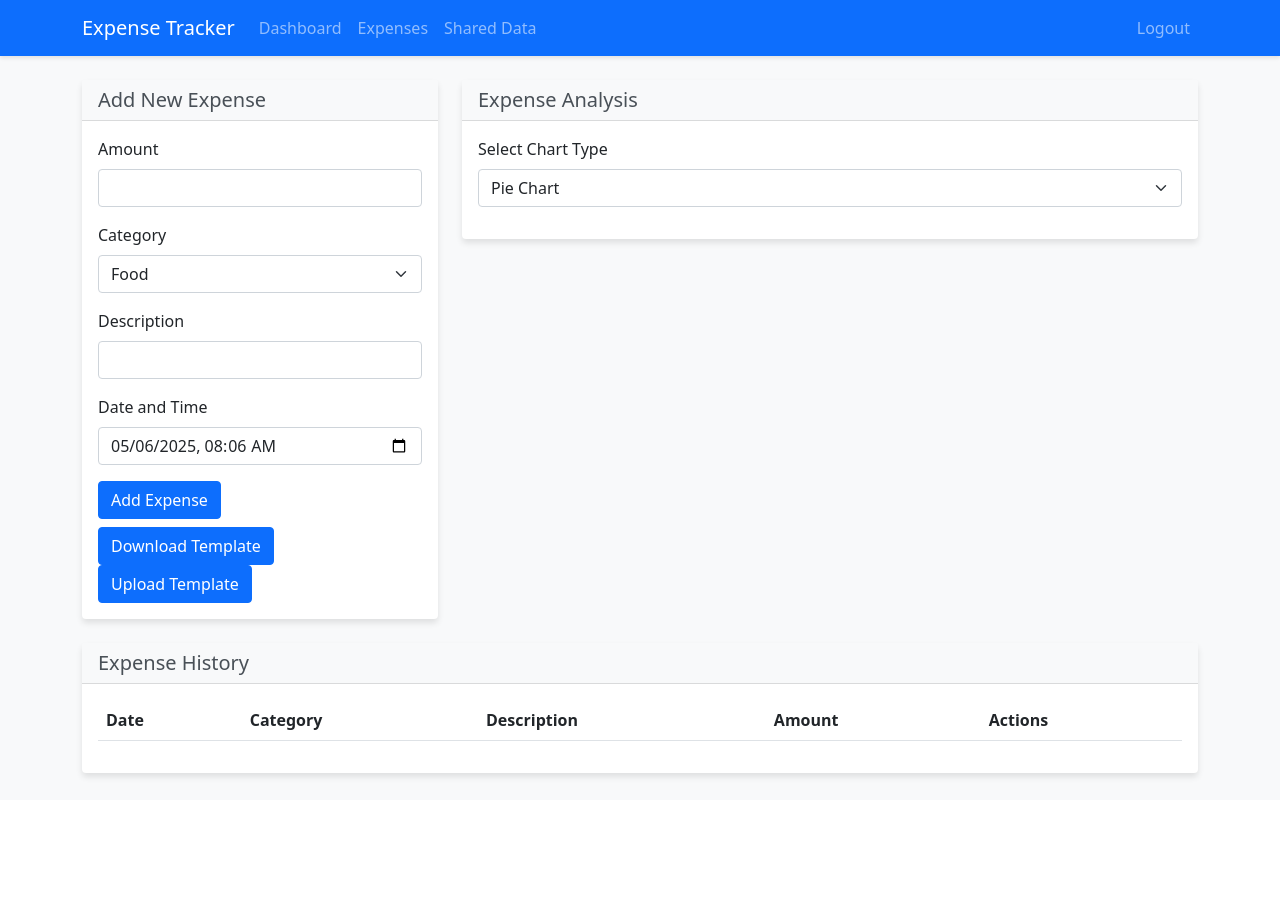
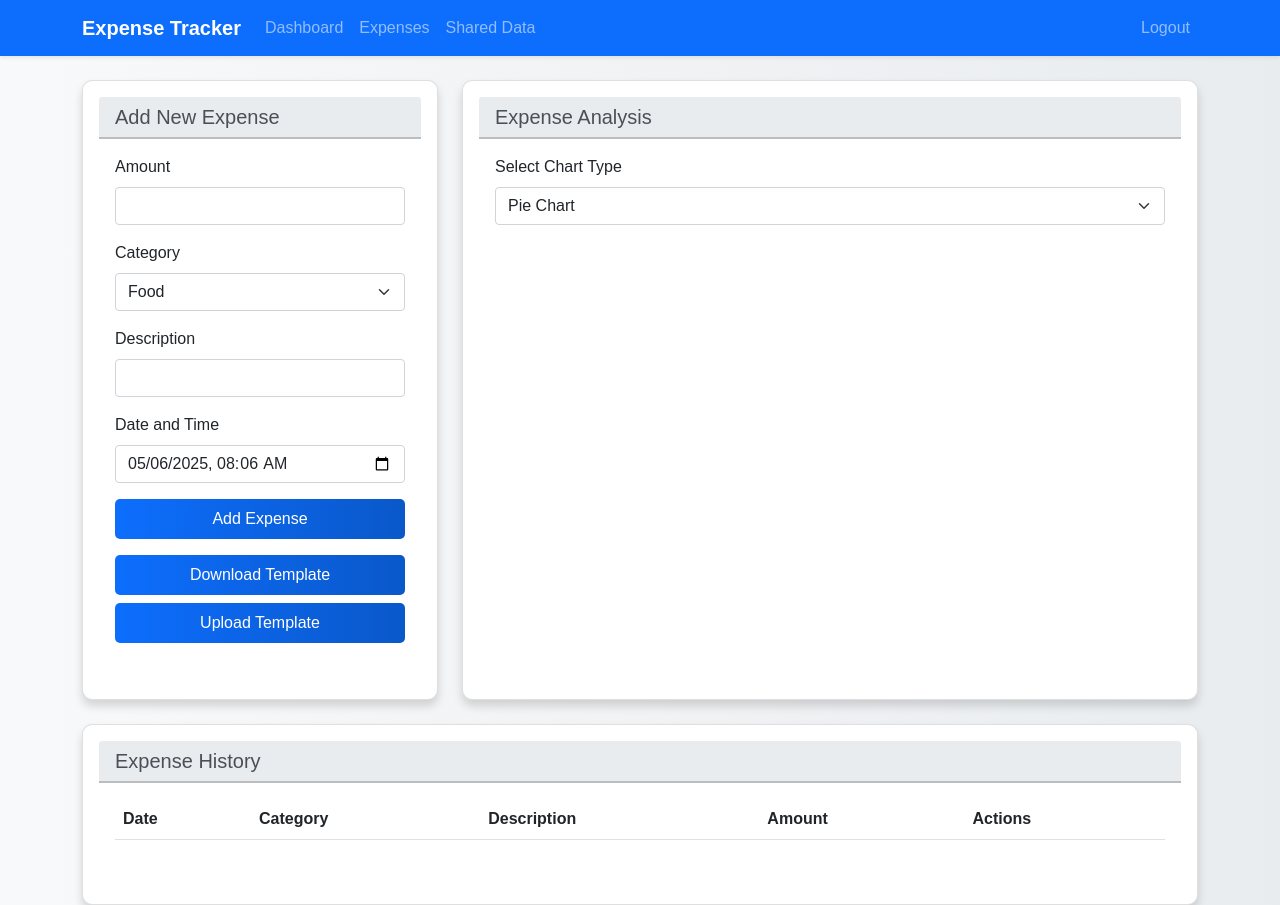
Before and after one commit to MengSunDom/CITS5505project, a Flask app: page /expenses in a window 1280 px wide. Before the commit the page ends 779 px from the top, so only its background shows below. Run offline with Flask 3, Linux system fonts and the light colour scheme; the visitor is signed in with stand-in values (Sample User, id 1); data that the repository does not hold is empty; some libraries are stand-ins or nearby versions.

Commit message:
style(dashboard): 💄 Enhance card styles for better readability and uniformity style(expenses): 💄 Implement unified button styles and card spacing style(shared_data): 💄 Improve table padding and hover effects style(style): 💄 Update overall page styling with gradients and shadows

```diff
--- a/static/css/expenses.css
+++ b/static/css/expenses.css
@@ -13,3 +13,40 @@
 #shareModal .modal-content {
     box-shadow: 0 4px 6px rgba(0, 0, 0, 0.1);
 }
+
+/* Unified button styles */
+#expenseForm button,
+#downloadTemplate,
+#uploadButton {
+    background-color: #0d6efd; /* Primary blue color */
+    color: #ffffff; /* White text */
+    border: none; /* Remove border */
+    border-radius: 5px; /* Rounded corners */
+    padding: 0.5rem 1rem; /* Consistent padding */
+    font-size: 1rem; /* Consistent font size */
+    transition: background-color 0.2s ease-in-out;
+    width: 100%; /* Ensure buttons are the same width */
+    margin-bottom: 0.5rem; /* Add spacing between buttons */
+    text-align: center; /* Center-align text */
+}
+
+#expenseForm button:hover,
+#downloadTemplate:hover,
+#uploadButton:hover {
+    background-color: #0b5ed7; /* Darker blue on hover */
+}
+
+/* Card spacing and size */
+.card {
+    margin-bottom: 1rem; /* Add spacing between cards */
+    padding: 1rem; /* Add consistent padding inside cards */
+}
+
+.card .card-title {
+    font-size: 1.25rem; /* Ensure consistent title size */
+    margin-bottom: 0.75rem; /* Add spacing below titles */
+}
+
+.card .card-body {
+    padding: 1rem; /* Ensure consistent padding inside card body */
+}
--- a/static/css/style.css
+++ b/static/css/style.css
@@ -1,19 +1,21 @@
 body {
-    background-color: #f8f9fa;
+    background: linear-gradient(to right, #f8f9fa, #e9ecef);
+    font-family: "Arial", sans-serif;
 }
 
 .navbar {
-    box-shadow: 0 2px 4px rgba(0, 0, 0, .1);
+    box-shadow: 0 4px 8px rgba(0, 0, 0, 0.2);
 }
 
 .card {
-    box-shadow: 0 4px 6px rgba(0, 0, 0, .1);
-    border: none;
+    box-shadow: 0 6px 10px rgba(0, 0, 0, 0.15);
+    border-radius: 10px;
+    height: 100%;
 }
 
 .card-header {
-    background-color: #f8f9fa;
-    border-bottom: 1px solid rgba(0, 0, 0, .125);
+    background-color: #e9ecef;
+    border-bottom: 2px solid rgba(0, 0, 0, 0.2);
 }
 
 .features {
@@ -21,23 +23,24 @@ body {
 }
 
 .features li {
-    margin-bottom: 1rem;
-    font-size: 1.1rem;
+    margin-bottom: 1.5rem;
+    font-size: 1.2rem;
+    color: #495057;
 }
 
 .btn-primary {
-    background-color: #0d6efd;
-    border-color: #0d6efd;
+    background: linear-gradient(to right, #0d6efd, #0a58ca);
+    border: none;
+    transition: background 0.3s ease;
 }
 
 .btn-primary:hover {
-    background-color: #0b5ed7;
-    border-color: #0a58ca;
+    background: linear-gradient(to right, #0b5ed7, #084298);
 }
 
 .form-control:focus {
     border-color: #0d6efd;
-    box-shadow: 0 0 0 0.25rem rgba(13, 110, 253, .25);
+    box-shadow: 0 0 0 0.3rem rgba(13, 110, 253, 0.3);
 }
 
 /* Dashboard specific styles */
@@ -66,20 +69,23 @@ body {
 
 /* Stats cards */
 .card.text-white {
-    transition: transform 0.2s;
+    transition: transform 0.3s, box-shadow 0.3s;
 }
 
 .card.text-white:hover {
-    transform: translateY(-5px);
+    transform: translateY(-8px);
+    box-shadow: 0 8px 12px rgba(0, 0, 0, 0.2);
 }
 
 /* Navigation */
 .nav-link {
-    color: rgba(255, 255, 255, .8);
+    color: rgba(255, 255, 255, 0.85);
+    transition: color 0.3s ease;
 }
 
 .nav-link:hover {
     color: #fff;
+    text-decoration: underline;
 }
 
 .nav-link.active {
@@ -89,12 +95,13 @@ body {
 
 /* Dropdown menu */
 .dropdown-menu {
-    border: none;
-    box-shadow: 0 4px 6px rgba(0, 0, 0, .1);
+    border-radius: 8px;
+    box-shadow: 0 6px 12px rgba(0, 0, 0, 0.15);
 }
 
 .dropdown-item:hover {
-    background-color: #f8f9fa;
+    background-color: #e9ecef;
+    color: #495057;
 }
 
 /* Responsive adjustments */
@@ -107,5 +114,3 @@ body {
         margin-bottom: 1rem;
     }
 }
-
-.btn-temp {}
--- a/static/js/expenses.js
+++ b/static/js/expenses.js
@@ -4,11 +4,11 @@ $(document).ready(function () {
     function setCurrentDatetime() {
         const now = new Date();
         const year = now.getFullYear();
-        const month = String(now.getMonth() + 1).padStart(2, '0'); // 月份从0开始
+        const month = String(now.getMonth() + 1).padStart(2, '0'); // Month starts from 0
         const day = String(now.getDate()).padStart(2, '0');
         const hours = String(now.getHours()).padStart(2, '0');
         const minutes = String(now.getMinutes()).padStart(2, '0');
-        const formattedNow = `${year}-${month}-${day}T${hours}:${minutes}`; // 格式化为 "YYYY-MM-DDTHH:mm"
+        const formattedNow = `${year}-${month}-${day}T${hours}:${minutes}`; // Format "YYYY-MM-DDTHH:mm"
         datetimeInput.setAttribute('max', formattedNow);
         datetimeInput.value = formattedNow; // Set default value to current time
     }
@@ -277,3 +277,10 @@ let loadUsernames = () => {
 $('#shareModal').on('show.bs.modal', function () {
     loadUsernames();
 });
+
+document.addEventListener('DOMContentLoaded', function () {
+    // Trigger file input when upload button is clicked
+    document.getElementById('uploadButton').addEventListener('click', function () {
+        document.getElementById('uploadTemplate').click();
+    });
+});
--- a/templates/base.html
+++ b/templates/base.html
@@ -12,13 +12,17 @@
             href="https://cdnjs.cloudflare.com/ajax/libs/font-awesome/6.0.0/css/all.min.css"
             rel="stylesheet"
         />
+        <link
+            href="https://fonts.googleapis.com/css2?family=Roboto:wght@300;400;500&display=swap"
+            rel="stylesheet"
+        />
         <link rel="stylesheet" href="/static/css/style.css" />
         {% block extra_head %}{% endblock %}
     </head>
     <body>
-        <nav class="navbar navbar-expand-lg navbar-dark bg-primary">
+        <nav class="navbar navbar-expand-lg navbar-dark bg-primary shadow-sm">
             <div class="container">
-                <a class="navbar-brand" href="/">Expense Tracker</a>
+                <a class="navbar-brand fw-bold" href="/">Expense Tracker</a>
                 <button
                     class="navbar-toggler"
                     type="button"
--- a/templates/expenses.html
+++ b/templates/expenses.html
@@ -57,10 +57,10 @@ extra_head %}
                         Download Template
                     </button>
 
-                    <label class="btn btn-primary mb-0">
+                    <button type="button" class="btn btn-primary" id="uploadButton">
                         Upload Template
-                        <input type="file" id="uploadTemplate" accept=".xlsx, .xls" hidden />
-                    </label>
+                    </button>
+                    <input type="file" id="uploadTemplate" accept=".xlsx, .xls" hidden />
                 </div>
             </div>
         </div>
--- a/templates/shared_data.html
+++ b/templates/shared_data.html
@@ -27,6 +27,7 @@
         </div>
     </div>
 </div>
+
 <div class="row mt-4">
     <div class="col-12">
         <div class="card">
```
Also changed, not shown: static/css/dashboard.css (+47 -1 lines), static/css/shared_data.css (+6 -1 lines), static/js/dashboard.js (+62 -0 lines), templates/dashboard.html (+2 -69 lines).
